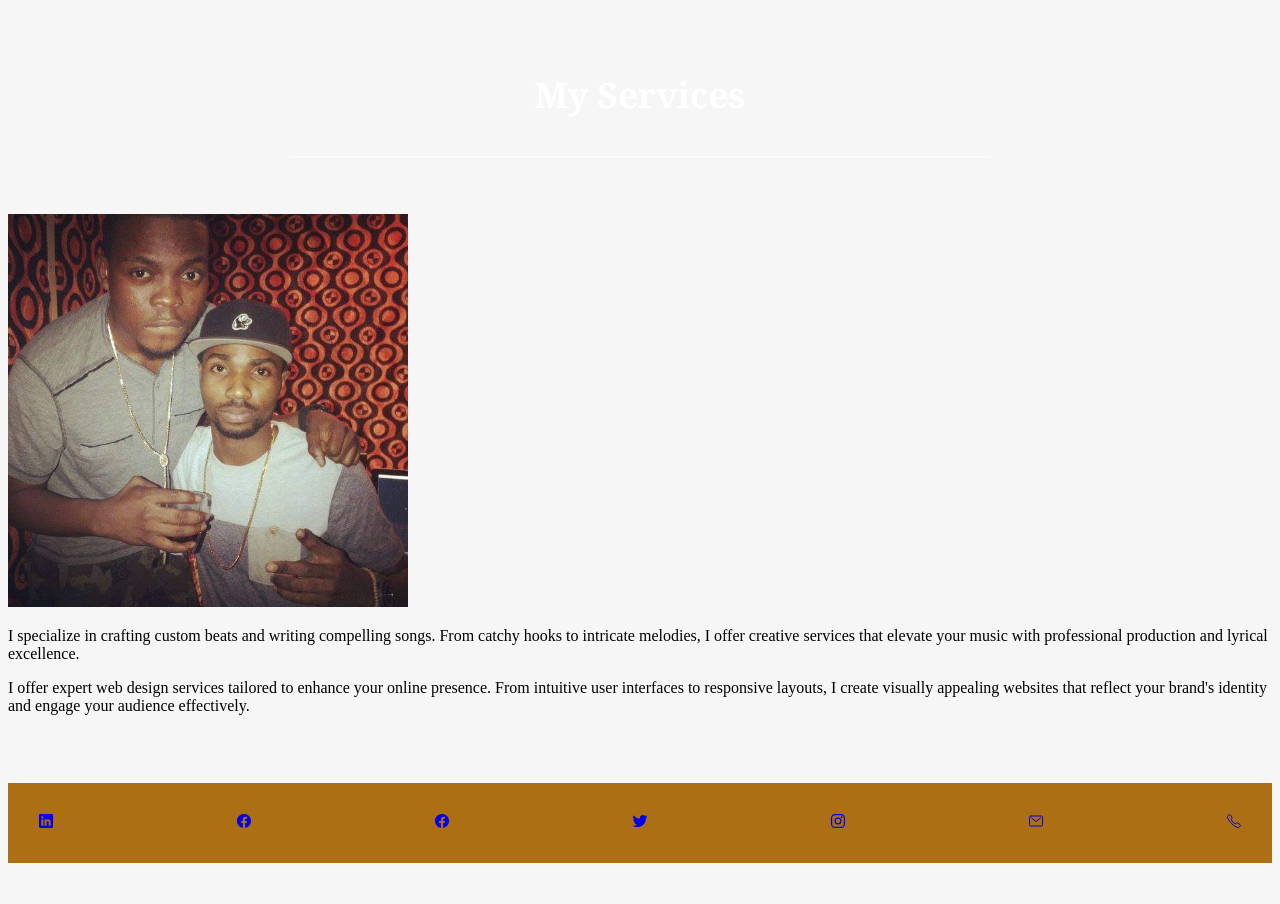
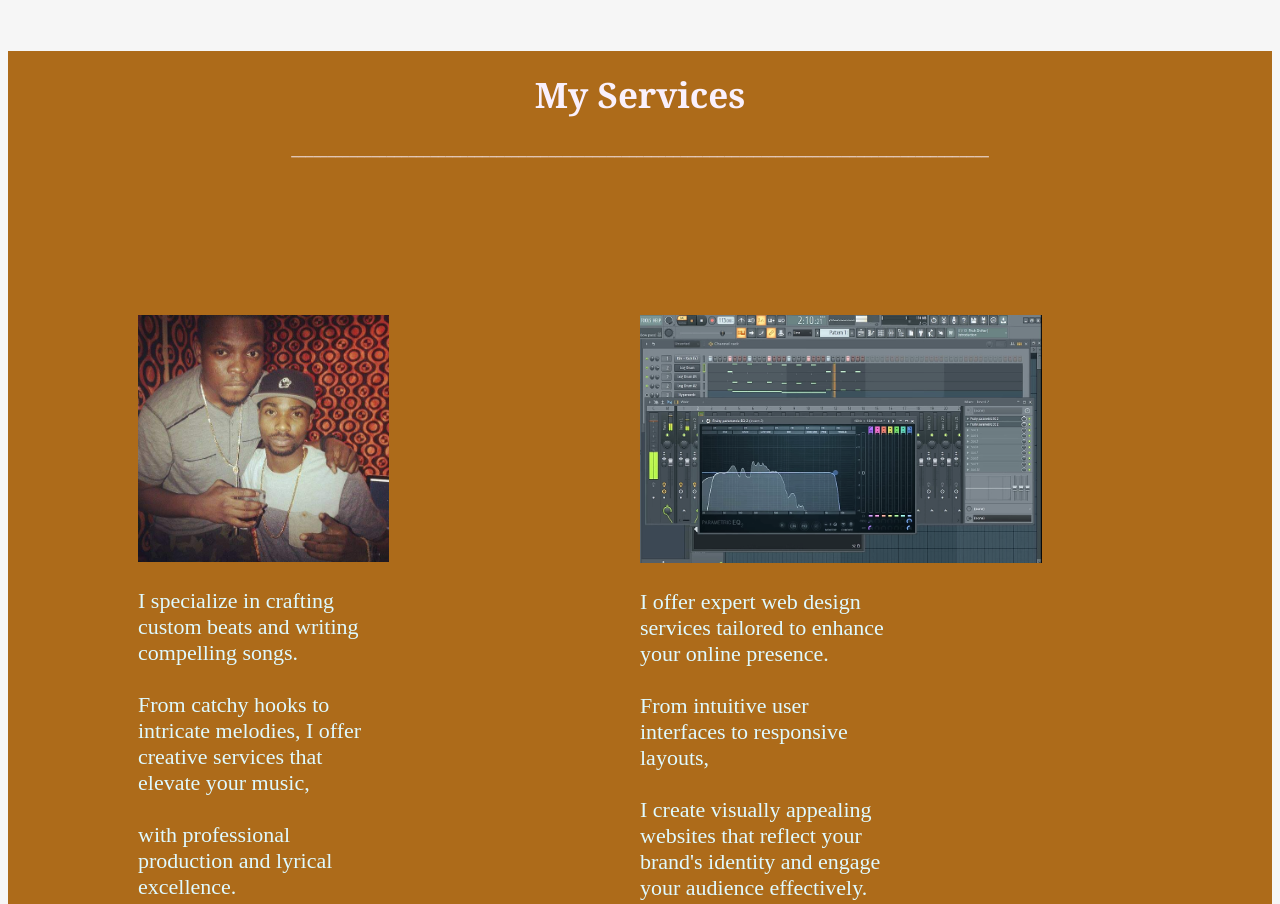
Before and after one commit to Pradido/https-pradido.github.io-myportfolio, a plain HTML site: page index.html in a window 1280 px wide. Shown: the part 1700-2604 px from the top of the page. Before the commit the page ends 2579 px from the top, so only its background shows below. Drawn offline with nearby package versions, Linux system fonts and the light colour scheme.

Commit message:
Add style and content to my services section

```diff
--- a/index.html
+++ b/index.html
@@ -15,7 +15,7 @@
         <div class="header-main-logo">
             <img src="logo-1-70x70.png" alt="Portfolio">
         </div>
-        <h3>Example</h3>
+
 
         <nav class="header-main-nav">
             <ul>
@@ -67,26 +67,25 @@
         </div>
         </div><br><br>
 
-        <div class="Services">
-
-
-        <h2 class="serve">My Services <br> <span class="span2"> _______________________________________________________________________________________________</span></h2>
+        <div class="services">
+            <h2 class="serve">My Services<br><span class="span2"> _______________________________________________________________________________________________</span></h2>
 
             <div class="ass2">
 
-                <div class="baddo"><img src="baddo and prada.png" alt="man" width="400px"></div>
+                <div class="baddo">
+                    <img src="baddo and prada.png" alt="man" width="50%">
+                <p class="hello2">I specialize in crafting custom beats and writing compelling songs. <br><br>From catchy hooks to intricate melodies, I offer creative services that elevate your music,<br><br> with professional production and lyrical excellence.</p>
+                </div>
 
-             <div class="production"><p>I specialize in crafting custom beats and writing compelling songs. From catchy hooks to intricate melodies, I offer creative services that elevate your music with professional production and lyrical excellence.</p></div>
+            <div class="baddo">
 
+                <img src="mixer.png" alt="man" width="80%">
 
-            <div class="production"> <p>I offer expert web design services tailored to enhance your online presence. From intuitive user interfaces to responsive layouts, I create visually appealing websites that reflect your brand's identity and engage your audience effectively.</p></div>
+                <p class="hello2">I offer expert web design services tailored to enhance your online presence. <br><br>From intuitive user interfaces to responsive layouts, <br><br>I create visually appealing websites that reflect your brand's identity and engage your audience effectively.</p></div>
         </div>
-        </div><br><br>
+        </div>
 
-
-
-
-    <footer>
+        <footer>
         <ul class="footer-icons">
             <li class="footer-icons"><a href="#"><ion-icon name="logo-linkedin"></ion-icon></a></li>
             <li class="footer-icons"><a href="#"><ion-icon name="logo-facebook"></ion-icon></a></li>
--- a/style.css
+++ b/style.css
@@ -133,7 +133,33 @@ span{
 }
 
 .services{
+    background-color: rgb(173, 107, 26);
+    width: 100%;
+}
+
+.serve{
+    color: rgb(249, 240, 252);
+}
+
+.span2{
+    color: rgb(249, 240, 252);
+}
+
+.ass2{
+
     display: flex;
+    justify-content: space-evenly;
+    margin: 130px;
+}
+
+.baddo{
+    width: 50%;
+}
+
+.hello2{
+    font-size: 22px;
+    color: rgb(223, 250, 255);
+    width: 50%;
 }
 
 .footer-icons{
```
